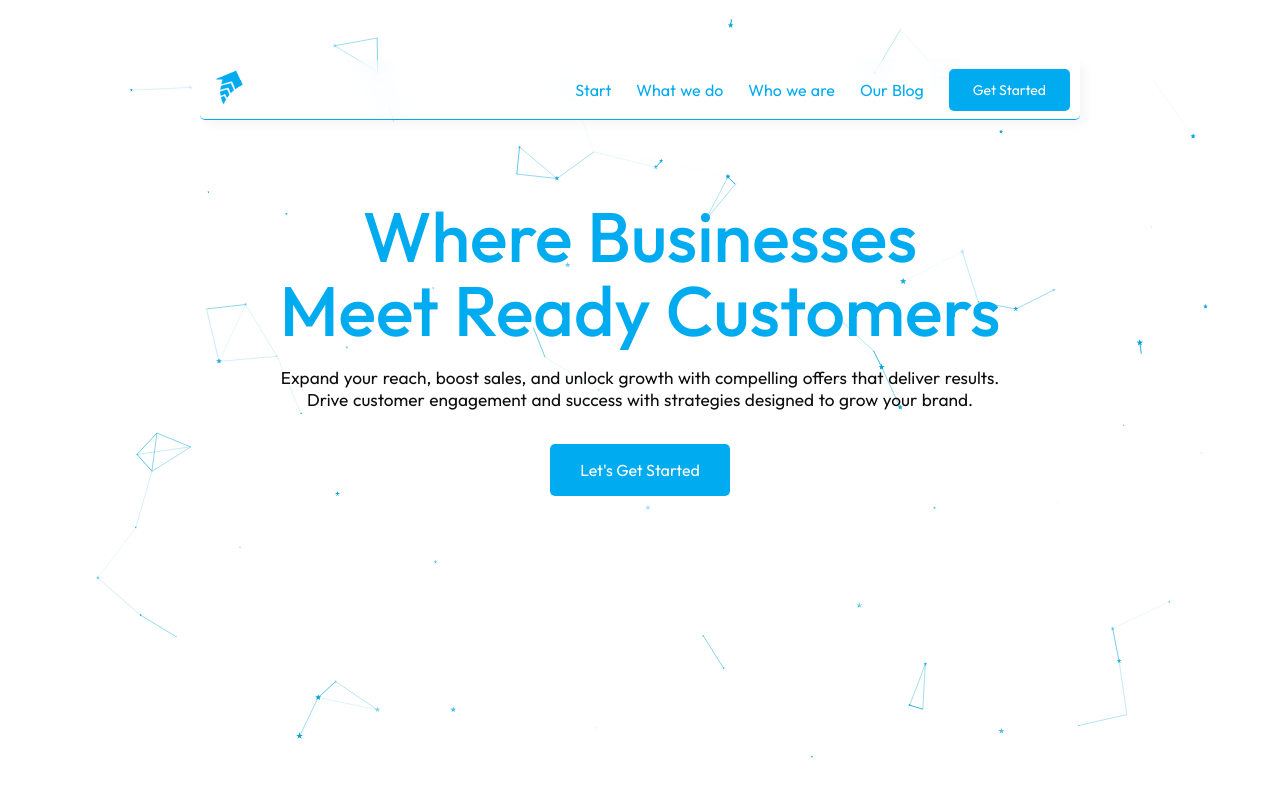
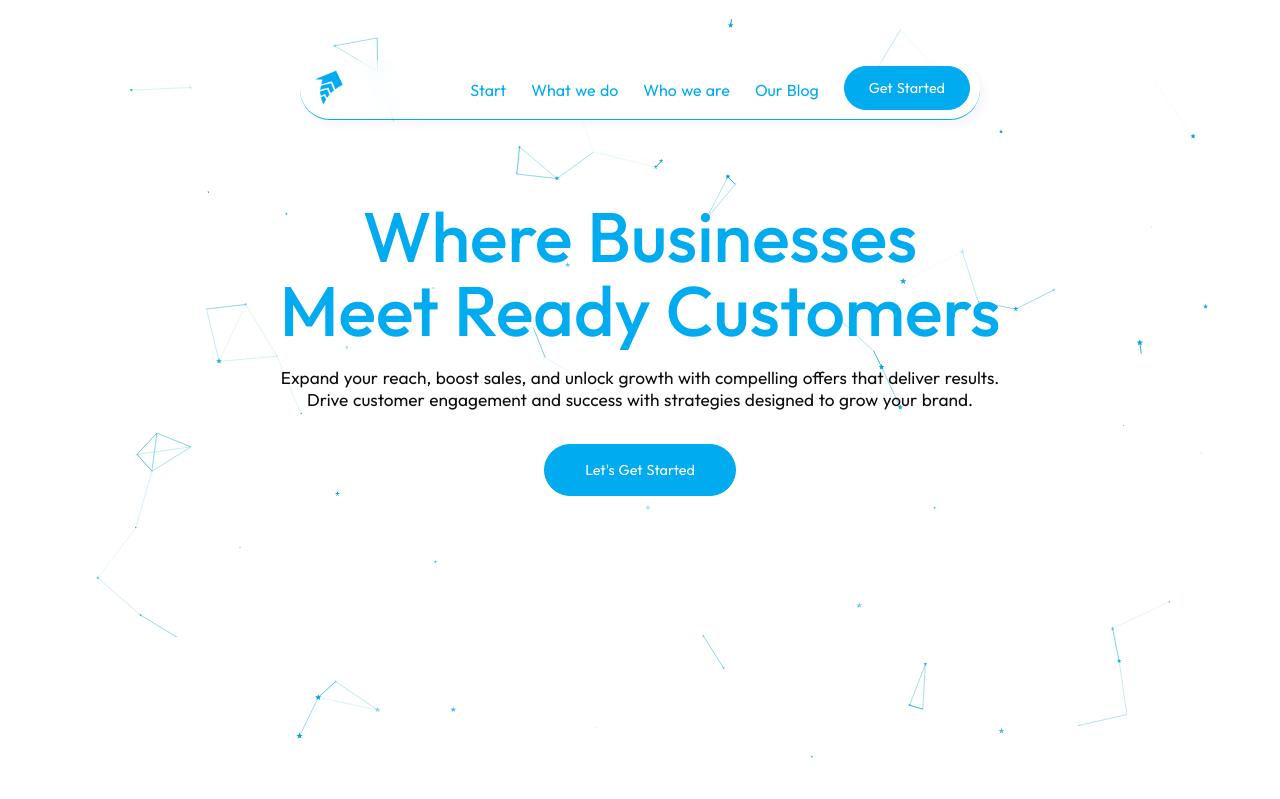
Before and after one commit to main-smartking/liteup-creative, a PHP site: page / in a window 1280 px wide. Shown: the top 799 px of the page. Run offline with PHP 8.4, Linux system fonts and the light colour scheme; some libraries are stand-ins or nearby versions; some web fonts are replaced.

Commit message:
updating

```diff
--- a/assets/css/components.css
+++ b/assets/css/components.css
@@ -1,11 +1,13 @@
-/* Base Button Styles */
+/* Base Link Button Styles */
 .btn {
-    padding: 18px 40px;
+    display: inline-block;
+    padding: 16px 40px;
     border-radius: 50px;
     cursor: pointer;
     color: var(--clr-white);
     background-color: var(--clr-sky-blue);
-    font-size: 16px;
+    font-size: .9rem;
+    text-decoration: none;
     border: 1px solid var(--clr-sky-blue);
     transition: all 0.3s ease;
     position: relative;
@@ -16,12 +18,11 @@
 /* Small Button Variation */
 .btn.btn-sm {
     padding: 12px 24px;
-    font-size: 14px;
+    font-size: .9rem;
 }
 
-/* Button Before Element */
-.btn::before,
-.btn.btn-sm::before {
+/* Button Hover Effect */
+.btn::before {
     content: '';
     position: absolute;
     top: 0;
@@ -29,30 +30,24 @@
     width: 0;
     height: 100%;
     background: var(--clr-white);
-    transition: all 0.3s ease;
+    transition: width 0.3s ease;
     z-index: -1;
 }
 
-/* Button Hover States */
-.btn:hover,
-.btn.btn-sm:hover {
+.btn:hover {
     color: var(--clr-sky-blue);
     transform: translateY(-3px);
     box-shadow: 0 10px 20px rgba(0,171,240,0.2);
 }
 
-.btn:hover::before,
-.btn.btn-sm:hover::before {
+.btn:hover::before {
     width: 100%;
 }
 
-/* Button Active States */
-.btn:active,
-.btn.btn-sm:active {
+.btn:active {
     transform: translateY(-1px);
     box-shadow: 0 5px 10px rgba(0,171,240,0.2);
 }
-
 
 .btn-sm a {
     font-size: .95rem;
--- a/assets/css/main.css
+++ b/assets/css/main.css
@@ -24,11 +24,11 @@
     justify-content: center;
     align-items: center;
     background-color: rgba(255, 255, 255, 0.068);
-    max-width: 880px;
+    max-width: 680px;
     margin: 60px auto 0 auto;
     padding: 0px 10px;
     height: 60px;
-    border-radius: 5px;
+    border-radius: 50px;
     backdrop-filter: blur(10px);
     border-bottom: 1px solid var(--clr-sky-blue);
     box-shadow: 5px 5px 10px rgba(0, 0, 0, 0.0399);
@@ -619,21 +619,6 @@ spline-viewer {
     color: var(--clr-hot-pink);
 }
 
-.btn {
-    background-color: var(--clr-sky-blue);
-    color: #fff;
-    padding: 16px 30px;
-    border: none;
-    border-radius: 5px;
-    cursor: pointer;
-    transition: background-color 0.3s ease-in-out;
-    font-size: 1rem;
-}
-
-.btn:hover {
-    background-color: var(--clr-hot-pink);
-}
-
 /* CONTACT US STYLE */
 .contact-us {
     background-color: var(--clr-lightier-gray);
--- a/index.html
+++ b/index.html
@@ -23,8 +23,7 @@
                         <a href="#about" class="navbar-link">Who we are</a>
                         <a href="blog.php" class="navbar-link">Our Blog</a>
                         <div>
-                            <button class="btn btn-sm ml20">Get Started</i>
-                            </button>
+                            <a href="client_form.php" class="btn btn-sm">Get Started</a>
                          </div>
                     </nav>
                     <div class="bx bx-menu" id="menu-icon"></div>
@@ -435,7 +434,7 @@
                             <h4>The News Letter</h4>
                             <p>Contact us for any of your promotions and services, we are ready to pilots your brand to it brim</p>
                         </div>
-                        <div class="mb20">
+                        <div>
                             <a class="btn" href="#starting" > <span>Join us</span></a>
                         </div>
                     </div>
--- a/index.php
+++ b/index.php
@@ -38,9 +38,10 @@ ini_set('error_log', 'errors.log');
                 <a href="#about" class="navbar-link">Who we are</a>
                 <a href="#our-blog" class="navbar-link">Our Blog</a>
                 <div class="nav-cta">
-                    <button class="btn btn-sm menu" aria-label="Get Started" href="client_form.php";>
-                        Get Started
-                    </button>
+                <a class="btn btn-sm menu" aria-label="Get Started" href="client_form.php">
+    Get Started
+                </a>
+
                 </div>
             </nav>
 
@@ -65,9 +66,7 @@ ini_set('error_log', 'errors.log');
 
             <!-- CTA Button -->
             <div>
-                <button class="btn" onclick="window.location.href='client_form.php';">
-                    Let's Get Started
-                </button>
+                <a class="btn" href="client_form.php">Let's Get Started</a>
             </div>
         </div>
     </section>
@@ -347,8 +346,8 @@ ini_set('error_log', 'errors.log');
                     <span>Dedicated Support</span>
                 </div>
             </div>
-            <button class="btn" href="#about.php">Learn More
-            </button>
+            <a class="btn" href="#about.php">Learn More
+</a>
         </div>
     </div>
 </div>
@@ -412,7 +411,7 @@ ini_set('error_log', 'errors.log');
             </div>
         </div>
         <div class="section-button">
-            <button href="blog.php" class="btn">Load More...</button>
+            <a href="blog.php" class="btn">Load More...</a>
         </div>
     </section>
 
@@ -441,8 +440,9 @@ ini_set('error_log', 'errors.log');
                             <h4>The News Letter</h4>
                             <p>Contact us for any of your promotions and services, we are ready to pilots your brand to it brim</p>
                         </div>
-                        <div class="mb20">
-                            <button class="btn" href="#about-us">Join us</button>
+                        <div>
+                        <a class="btn" aria-label="Get Started" href="client_form.php">Join Us
+                        </a>
                         </div>
                     </div>
                 </div>
```
